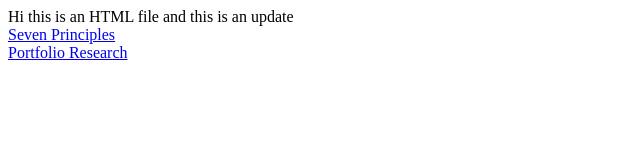
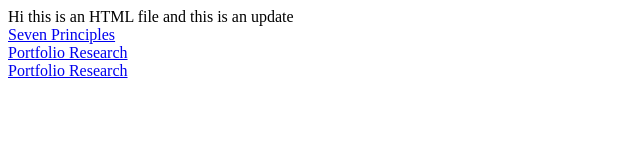
Before and after one commit to ams985/design2b, a plain HTML site: page index.html in a window 1280 px wide. Shown: the whole page, without its empty margins (0-640 px from the left). Drawn offline with Linux system fonts and the light colour scheme.

Commit message:
added lyrics page

```diff
--- a/index.html
+++ b/index.html
@@ -6,3 +6,6 @@ Hi this is an HTML file and this is an update
 
 <br />
 <a href="https://ams985.github.io/design2b/portfolio-research/">Portfolio Research</a>
+
+<br />
+<a href="https://ams985.github.io/design2b/lyrics/">Portfolio Research</a>
```
